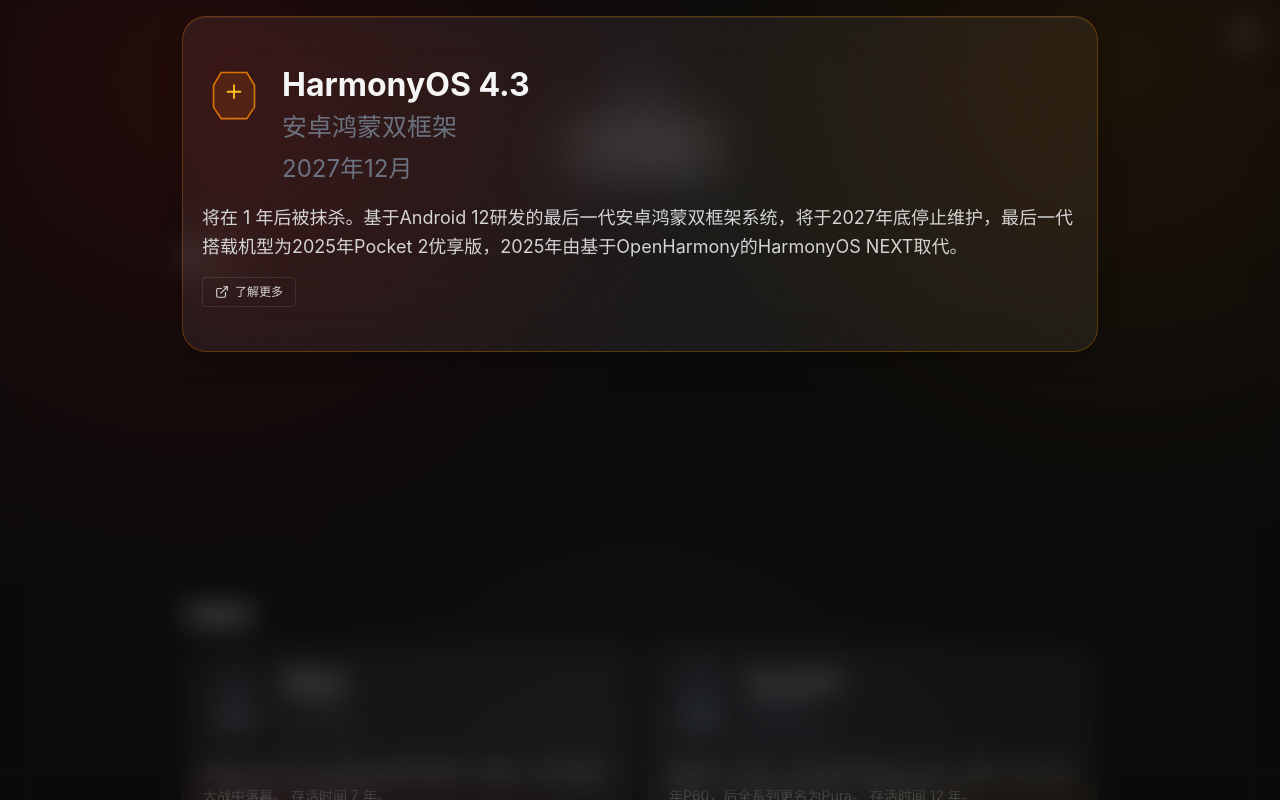
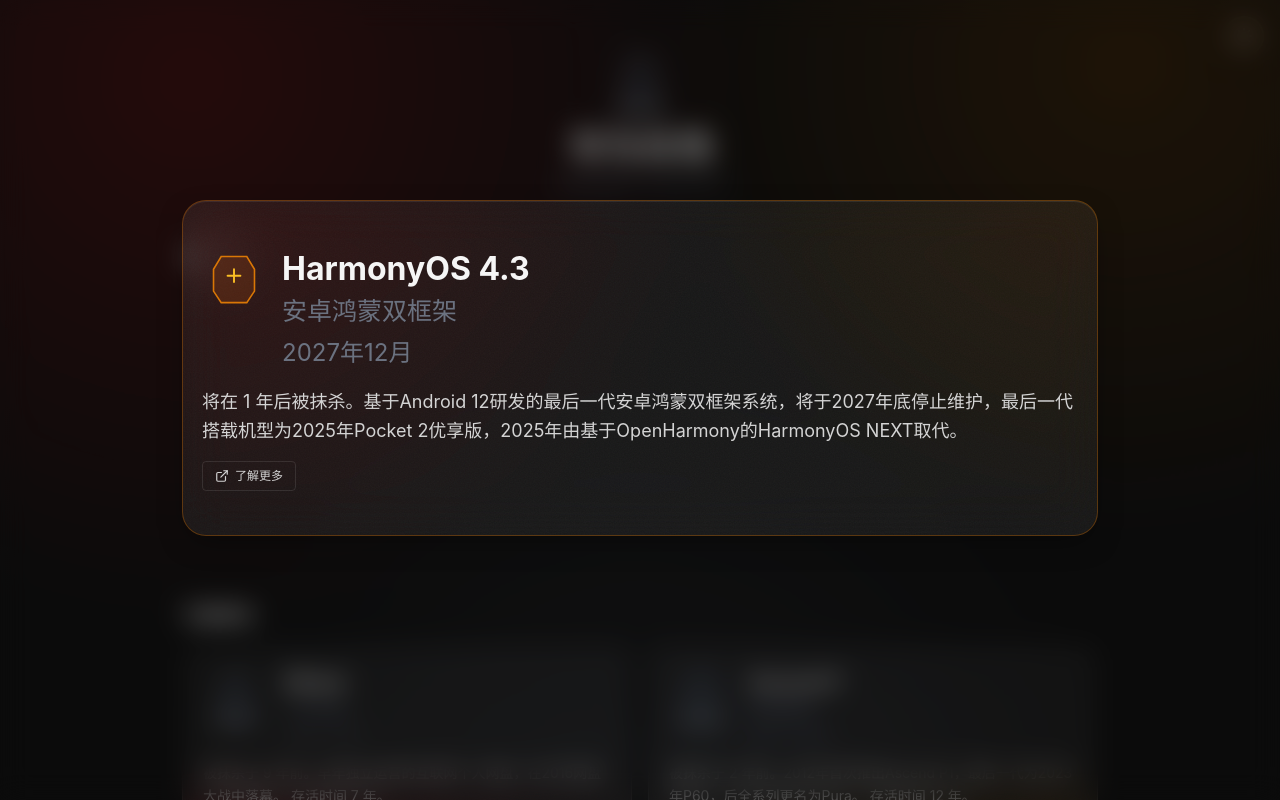
Before and after one commit to DropTips/HUAWEI-Graveyard, a Next.js app: page /HUAWEI-Graveyard/ in a window 1280 px wide. Both pictures are taken after a click on the element 407 px from the left and 425 px from the top of the page. Shown: the top 800 px of the page. Built offline with nearby package versions, Linux system fonts and the light colour scheme.

Commit message:
fix: lightbox top at 25vh

```diff
--- a/app/globals.css
+++ b/app/globals.css
@@ -122,8 +122,8 @@
     position: fixed;
     z-index: 72;
     left: 50%;
-    top: 16px;
-    max-height: calc(100vh - 32px);
+    top: 25vh;
+    max-height: calc(75vh - 16px);
     transform: translateX(-50%);
     overflow-y: auto;
     opacity: 0;
```
